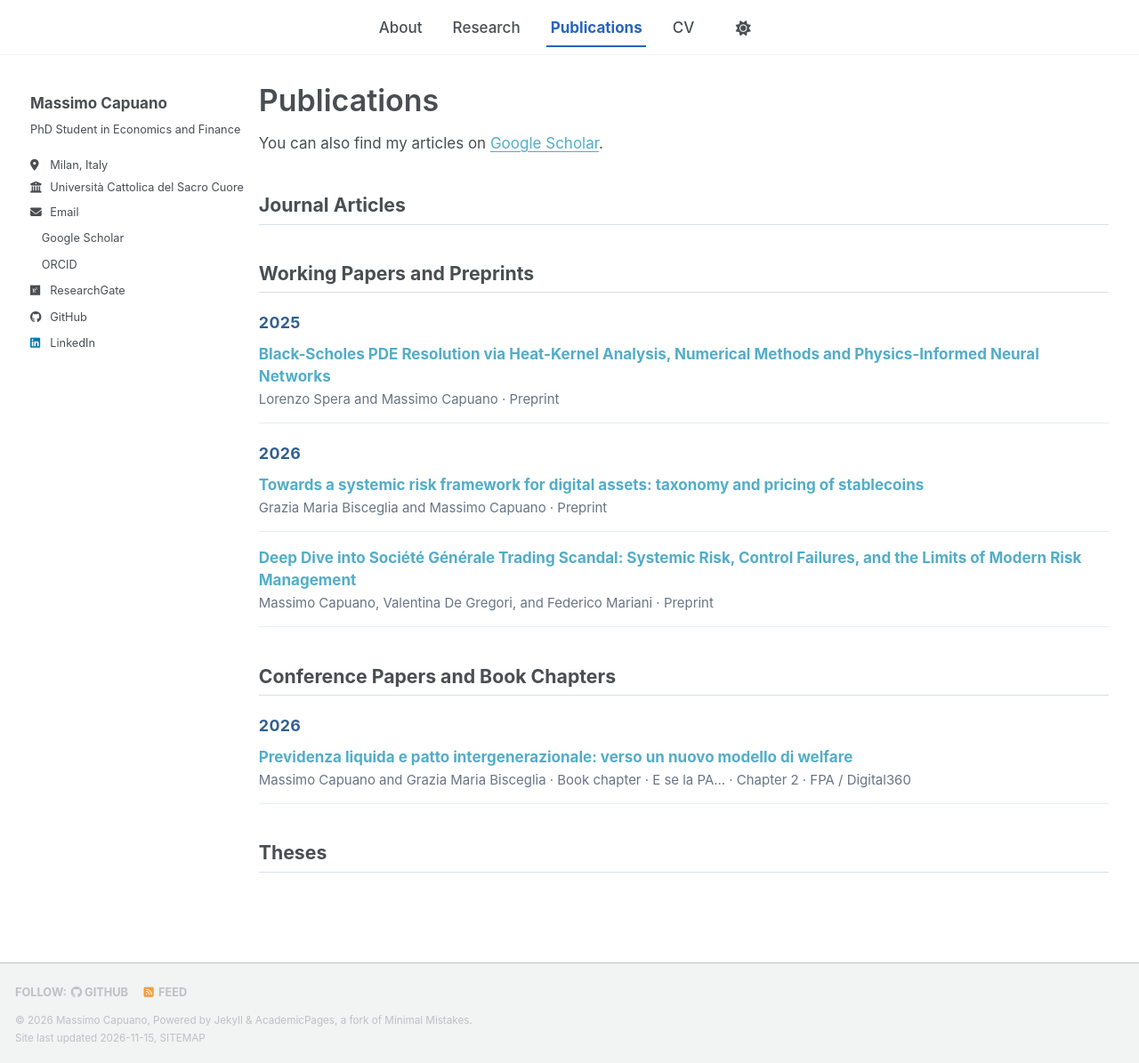
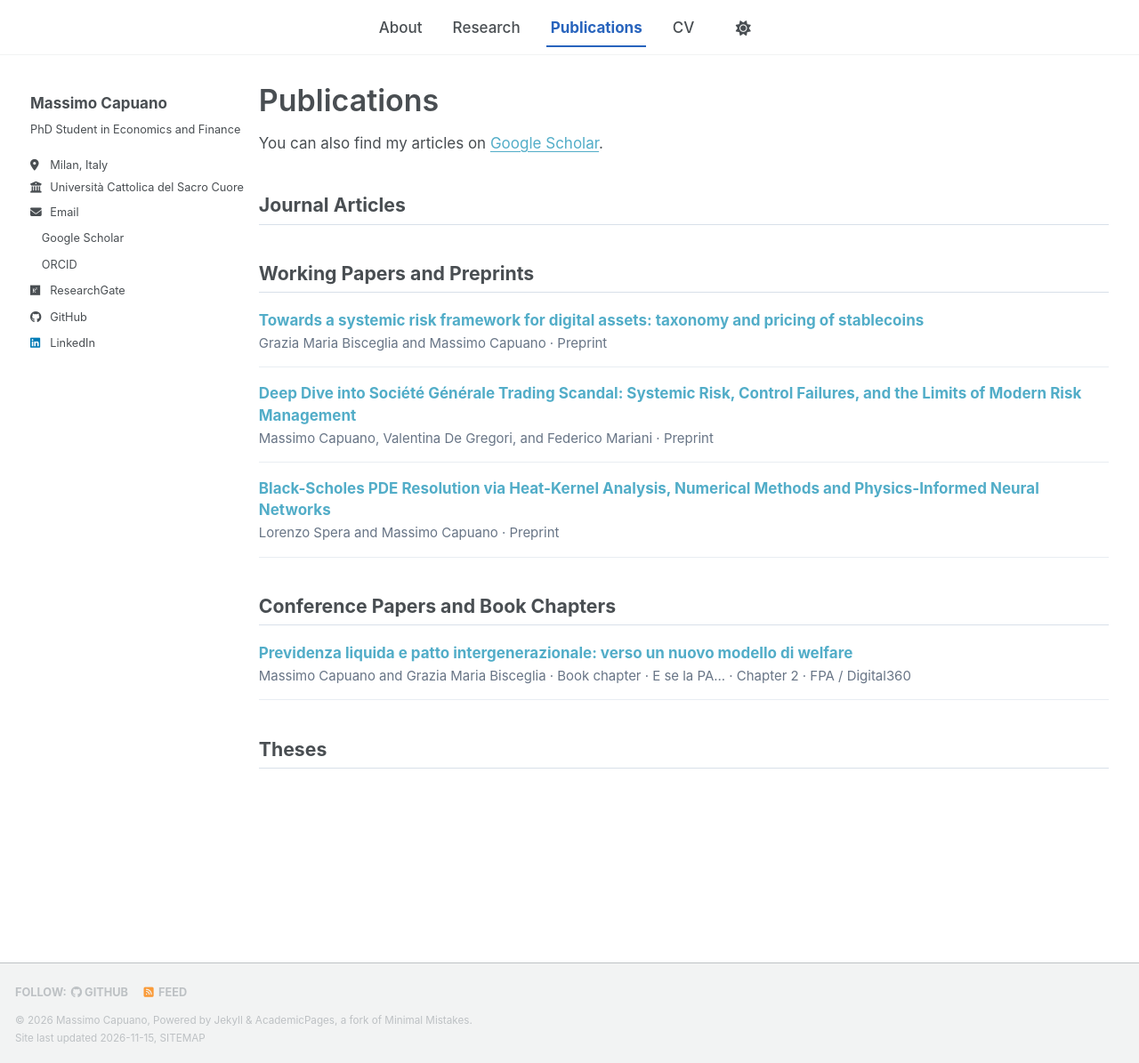
Before and after one commit to capuanomassimo/capuanomassimo.github.io, a Jekyll site: the page built from _pages/publications.html, in a window 1280 px wide and 1195 px high. Shown: the whole window at 89% size. Built offline with Jekyll 4.4.1, drawn with Linux system fonts in a browser that asks for light colours; a script bundle is joined from its source files by our own code; a style sheet for code colours, icons or effects is not loaded.

Commit message:
Sort and number publications by date

```diff
--- a/_pages/publications.html
+++ b/_pages/publications.html
@@ -12,49 +12,33 @@ author_profile: true
 {% include base_path %}
 
 {% assign journal_articles = site.publications | where: "category", "journal-articles" | sort: "date" | reverse %}
-{% assign journal_years = journal_articles | group_by_exp: "post", "post.date | date: '%Y'" | reverse %}
 <section class="publication-category" aria-labelledby="journal-articles">
   <h2 id="journal-articles">Journal Articles</h2>
-  {% for year in journal_years %}
-    <h3 class="publication-year">{{ year.name }}</h3>
-    {% for post in year.items %}
-      {% include archive-single.html %}
-    {% endfor %}
+  {% for post in journal_articles %}
+    {% include archive-single.html number=forloop.index %}
   {% endfor %}
 </section>
 
 {% assign working_papers = site.publications | where: "category", "working-papers" | sort: "date" | reverse %}
-{% assign working_years = working_papers | group_by_exp: "post", "post.date | date: '%Y'" | reverse %}
 <section class="publication-category" aria-labelledby="working-papers">
   <h2 id="working-papers">Working Papers and Preprints</h2>
-  {% for year in working_years %}
-    <h3 class="publication-year">{{ year.name }}</h3>
-    {% for post in year.items %}
-      {% include archive-single.html %}
-    {% endfor %}
+  {% for post in working_papers %}
+    {% include archive-single.html number=forloop.index %}
   {% endfor %}
 </section>
 
 {% assign conference_papers = site.publications | where: "category", "conference-papers" | sort: "date" | reverse %}
-{% assign conference_years = conference_papers | group_by_exp: "post", "post.date | date: '%Y'" | reverse %}
 <section class="publication-category" aria-labelledby="conference-papers">
   <h2 id="conference-papers">Conference Papers and Book Chapters</h2>
-  {% for year in conference_years %}
-    <h3 class="publication-year">{{ year.name }}</h3>
-    {% for post in year.items %}
-      {% include archive-single.html %}
-    {% endfor %}
+  {% for post in conference_papers %}
+    {% include archive-single.html number=forloop.index %}
   {% endfor %}
 </section>
 
 {% assign theses = site.publications | where: "category", "theses" | sort: "date" | reverse %}
-{% assign thesis_years = theses | group_by_exp: "post", "post.date | date: '%Y'" | reverse %}
 <section class="publication-category" aria-labelledby="theses">
   <h2 id="theses">Theses</h2>
-  {% for year in thesis_years %}
-    <h3 class="publication-year">{{ year.name }}</h3>
-    {% for post in year.items %}
-      {% include archive-single.html %}
-    {% endfor %}
+  {% for post in theses %}
+    {% include archive-single.html number=forloop.index %}
   {% endfor %}
 </section>
```
